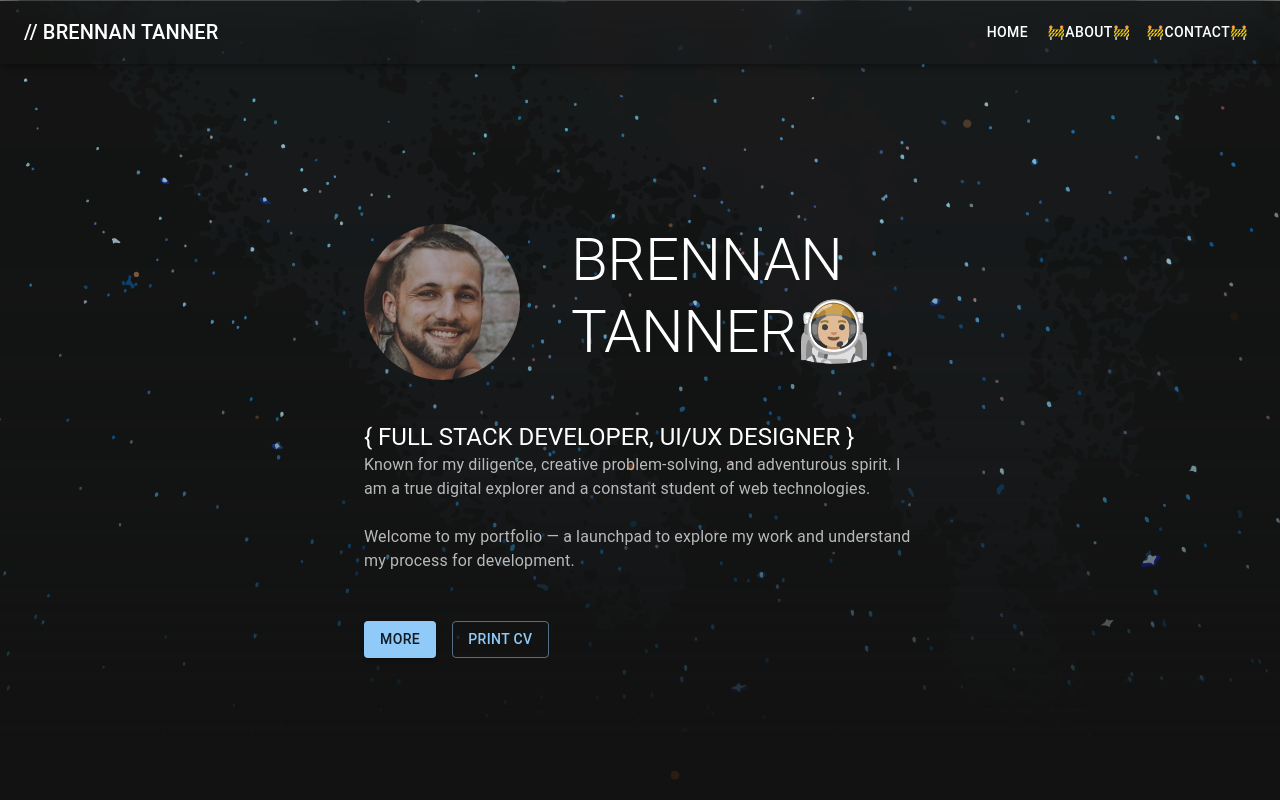
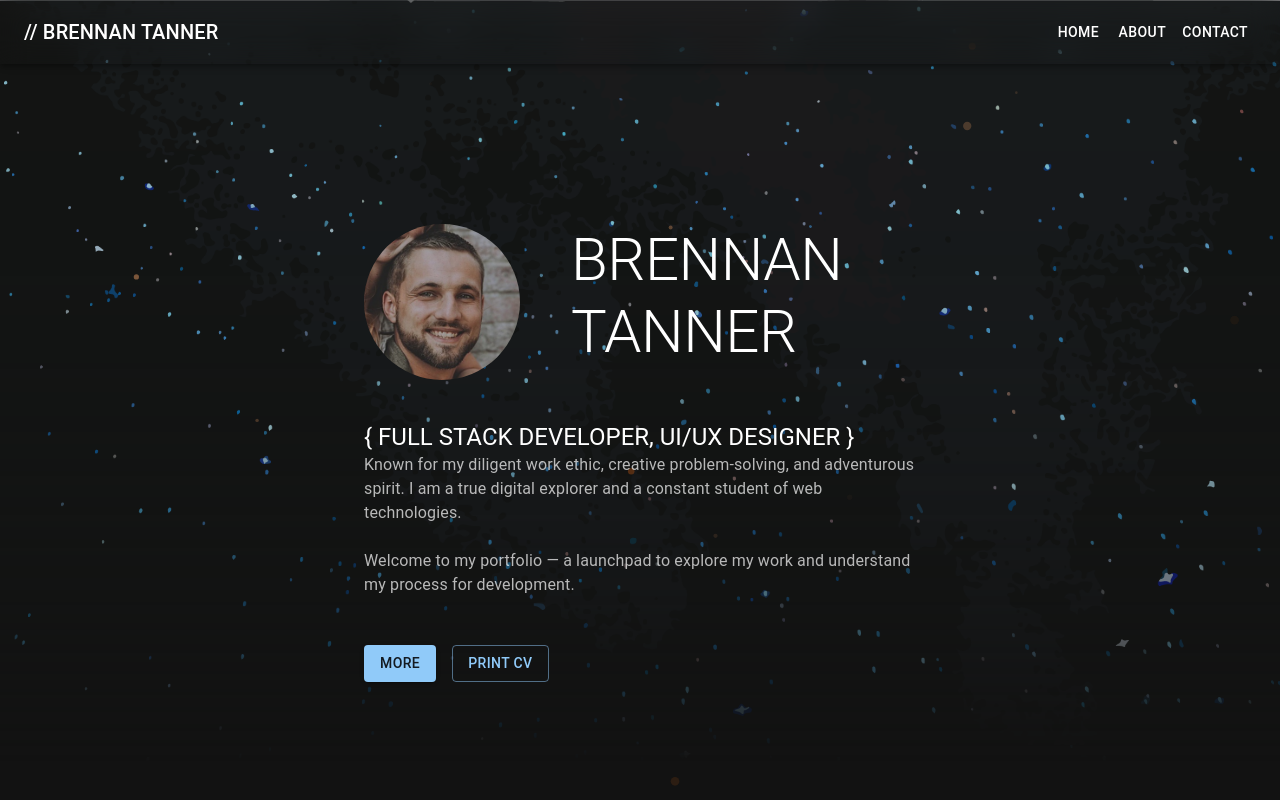
Before and after one commit to BrennanTanner/brennantannerportfolio, a React (Vite) app: page / in a window 1280 px wide. Shown: the top 800 px of the page. Built offline with nearby package versions, Linux system fonts and the light colour scheme.

Commit message:
Fixed nav routes

```diff
--- a/src/App.jsx
+++ b/src/App.jsx
@@ -1,19 +1,13 @@
 import React, { useEffect } from 'react';
-import {
-  Routes,
-  Route,
-  useLocation
-} from 'react-router-dom';
+import { Routes, Route, useLocation, Navigate } from 'react-router-dom';
 import 'aos/dist/aos.css';
 import './styles/main.css';
 import AOS from 'aos';
 import Home from './pages/Home';
 import About from './pages/about';
-import Contact from './pages/contact'
-
+import Contact from './pages/contact';
 
 function App() {
-
    const location = useLocation();
 
    useEffect(() => {
@@ -26,17 +20,18 @@ function App() {
    });
 
    useEffect(() => {
-    document.querySelector('html').style.scrollBehavior = 'auto'
-    window.scroll({ top: 0 })
-    document.querySelector('html').style.scrollBehavior = ''
+      document.querySelector('html').style.scrollBehavior = 'auto';
+      window.scroll({ top: 0 });
+      document.querySelector('html').style.scrollBehavior = '';
    }, [location.pathname]); // triggered on route change
 
    return (
       <>
          <Routes>
-        <Route exact path="/" element={<Home />} />
-        <Route exact path="/about" element={<About />} />
-        <Route exact path="/contact" element={<Contact />} />
+            <Route path='/' element={<Home />} />
+            <Route path='/home' element={ <Navigate to="/" /> }/>
+            <Route path='/about' element={<About />} />
+            <Route path='/contact' element={<Contact />} />
          </Routes>
       </>
    );
--- a/src/components/Introduction.jsx
+++ b/src/components/Introduction.jsx
@@ -49,7 +49,7 @@ export default function Introduction() {
                      data-aos-delay='1500'
                   >
                      BRENNAN TANNER
-                     <span className='no-print'>🧑🏼‍🚀</span>
+                     <span className='no-print'></span>
                   </Typography>
                </Grid>
             </Grid>
@@ -77,7 +77,7 @@ export default function Introduction() {
                data-aos='fade-up'
                data-aos-delay='1500'
             >
-               Known for my diligence, creative problem-solving, and adventurous spirit. I am a true digital explorer and a constant student of web technologies.<br/><br/>
+               Known for my diligent work ethic, creative problem-solving, and adventurous spirit. I am a true digital explorer and a constant student of web technologies.<br/><br/>
 
                Welcome to my portfolio — a launchpad to explore my work and understand my process for development.
             </Typography>
--- a/src/components/NavBar.jsx
+++ b/src/components/NavBar.jsx
@@ -1,4 +1,5 @@
 import * as React from 'react';
+import { useNavigate } from 'react-router-dom';
 import PropTypes from 'prop-types';
 import {
    AppBar,
@@ -17,14 +18,18 @@ import {
 import MenuIcon from '@mui/icons-material/Menu';
 
 const drawerWidth = 240;
-const navItems = ['Home', '🚧About🚧', '🚧Contact🚧'];
+const navItems = ['Home', 'About', 'Contact'];
 
 function DrawerAppBar(props) {
    const { window } = props;
    const [mobileOpen, setMobileOpen] = React.useState(false);
-
+   const navigate = useNavigate();
    const handleDrawerToggle = () => {
       setMobileOpen((prevState) => !prevState);
+   };
+
+   const handleNav = (page) => {
+      navigate(`/${page}`);
    };
 
    const drawer = (
@@ -70,7 +75,7 @@ function DrawerAppBar(props) {
                </Typography>
                <Box sx={{ display: { xs: 'none', sm: 'block' } }}>
                   {navItems.map((item) => (
-                     <Button key={item} sx={{ color: '#fff' }}>
+                     <Button href={`/${item}`} key={item} sx={{ color: '#fff' }}>
                         {item}
                      </Button>
                   ))}
--- a/src/pages/About.jsx
+++ b/src/pages/About.jsx
@@ -9,17 +9,6 @@ import '../styles/main.css';
 const theme = createTheme(dark);
 
 function App() {
-   const particlesInit = useCallback(async (engine) => {
-      // you can initiate the tsParticles instance (engine) here, adding custom shapes or presets
-      // this loads the tsparticles package bundle, it's the easiest method for getting everything ready
-      // starting from v2 you can add only the features you need reducing the bundle size
-      await loadFull(engine);
-   }, []);
-
-   const particlesLoaded = useCallback(async (container) => {
-      //console.log(container);
-   }, []);
-
    return (
       <ThemeProvider theme={theme}>
          <CssBaseline />
```
Lines whose indentation alone changed are shown as unchanged.
